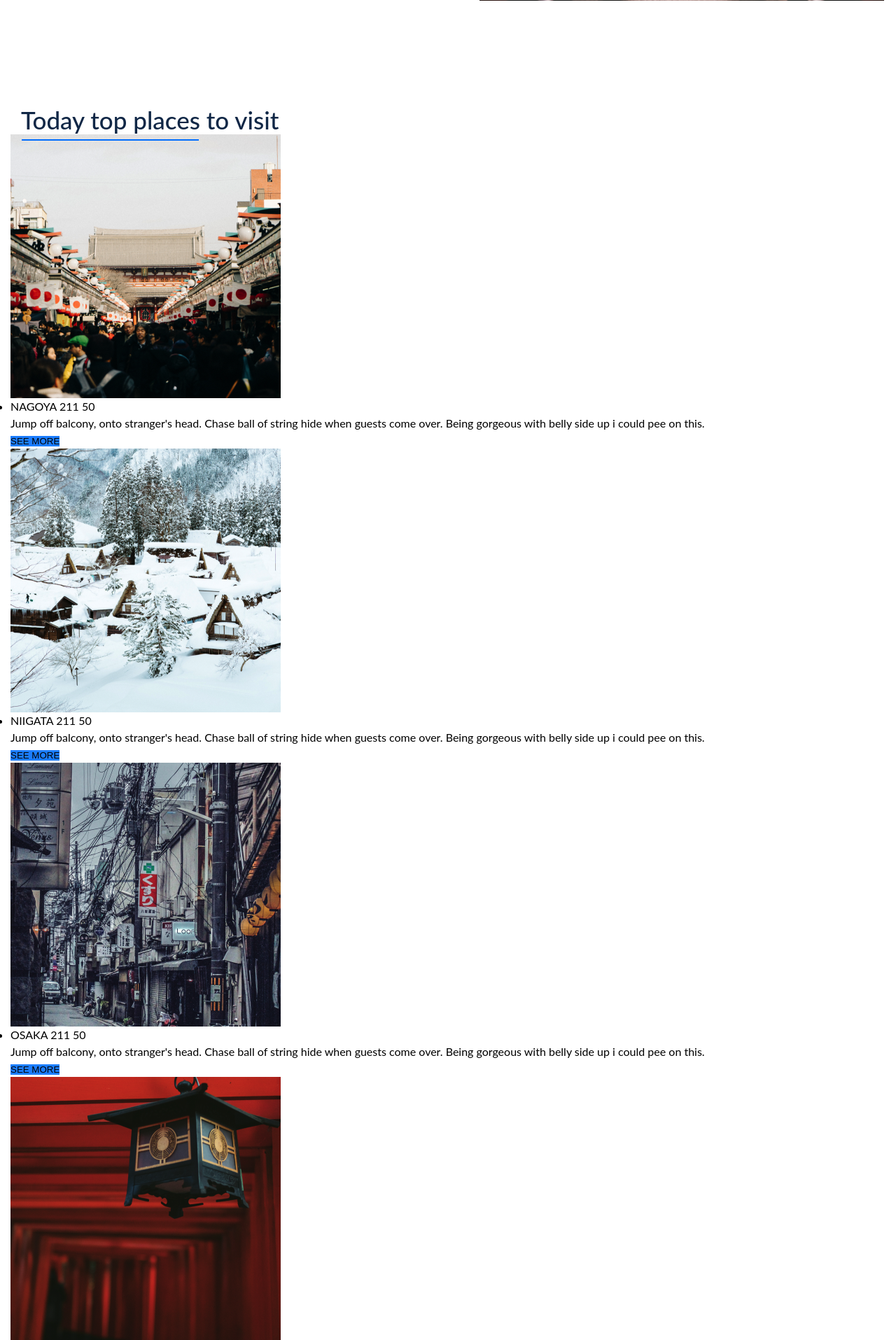
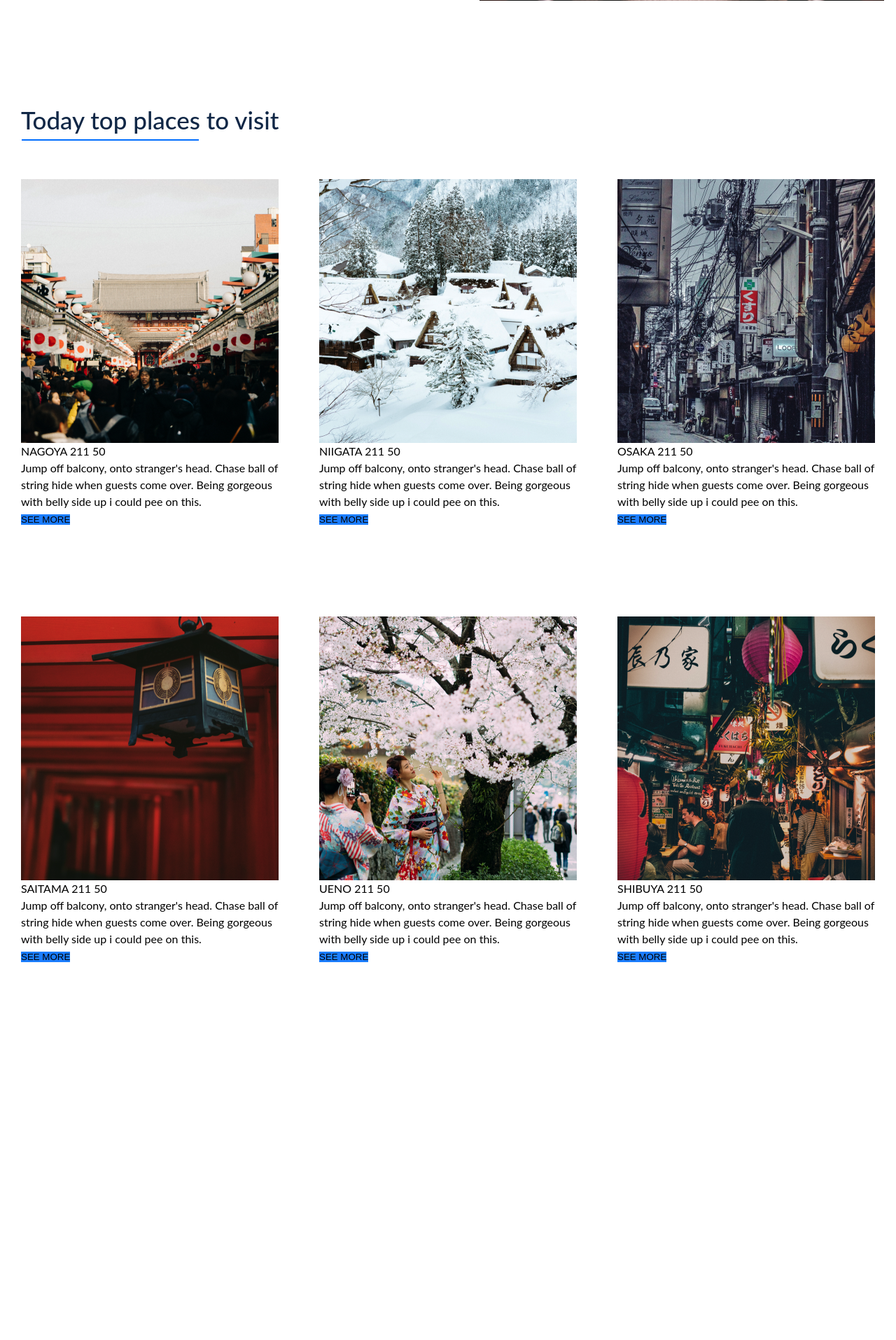
Before and after one commit to ngocngo10/html-css-training, a PHP site: page / in a window 1280 px wide. Shown: the part 3165-5080 px from the top of the page at 70% size. After the commit the page ends 4540 px from the top, so only its background shows below. Run offline with PHP 8.4, Linux system fonts and the light colour scheme; some libraries are stand-ins or nearby versions.

Commit message:
Display for top place list

```diff
--- a/practice-one/assets/css/top-place-section.css
+++ b/practice-one/assets/css/top-place-section.css
@@ -23,3 +23,46 @@
   border-top: 2px solid #006DFE;
   width: 253px;
 }
+
+.top-place__list {
+  height: 1192px;
+  margin: 64px 15px 0 15px;
+  display: grid;
+  grid-template-columns: 1fr 1fr 1fr;
+  grid-template-rows: 1fr 1fr;
+  grid-gap: 58px;
+  grid-template-areas:
+    "h1 h2 h3"
+    "h4 h5 h6";
+    list-style-type: none;
+}
+
+.top-place__item {
+  position: relative;
+}
+
+.top-place__img {
+  width: 100%;
+  height: 377px;
+  object-fit: cover;
+}
+
+.top-place__list:first-child {
+  grid-area: h1;
+}
+
+.top-place__list:nth-child(2) {
+  grid-area: h2;
+}
+
+.top-place__list:nth-child(3) {
+  grid-area: h3;
+}
+
+.top-place__list:nth-child(4) {
+  grid-area: h4;
+}
+
+.top-place__list:nth-child(5) {
+  grid-area: h5;
+}
```
